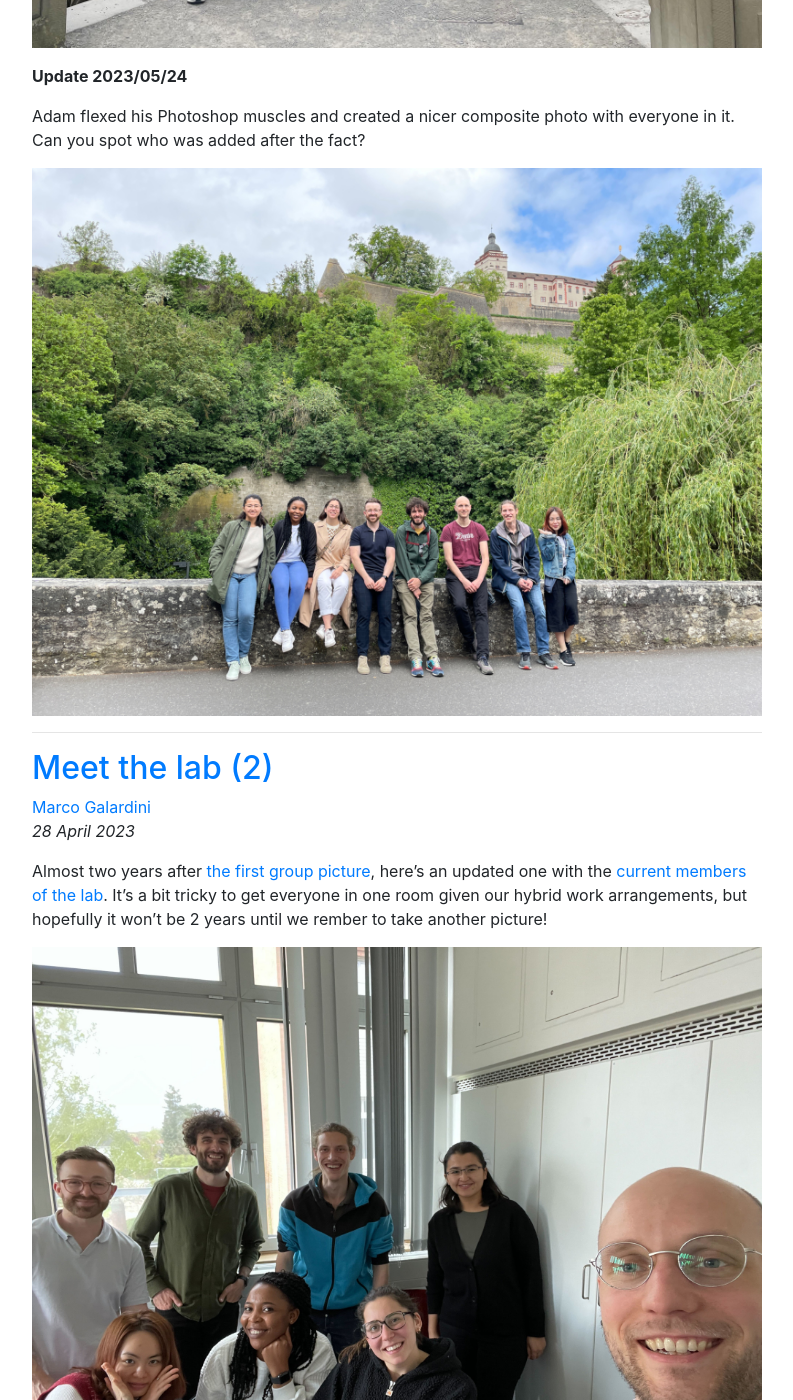
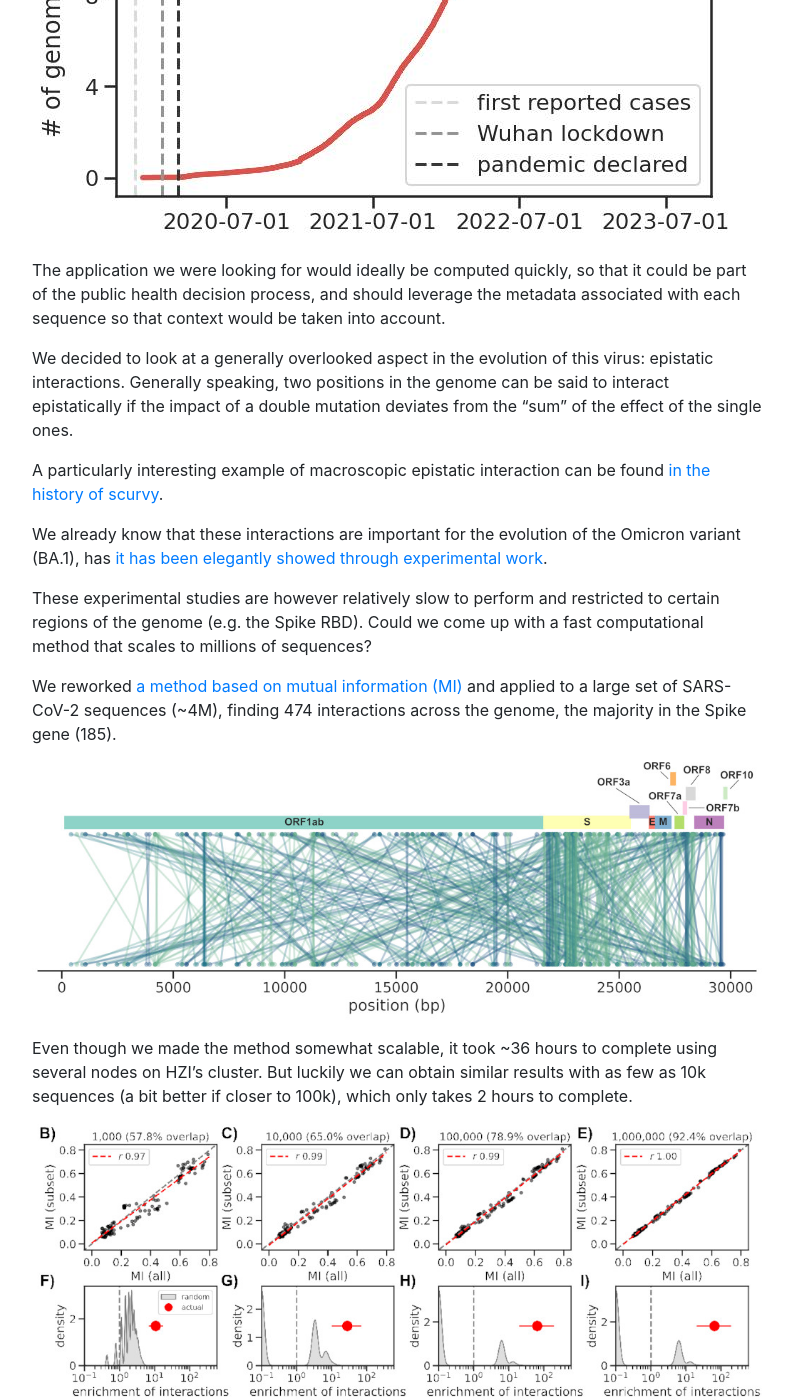
Before and after one commit to microbial-pangenomes-lab/microbial-pangenomes-lab.github.io, a Jekyll site: the page built from news/index.html, in a window 1280 px wide and 1400 px high, scrolled down 770 px. Shown: the whole window, without its empty margins (53-846 px from the left). Built offline with Jekyll 4.4.1, drawn with Linux system fonts in a browser that asks for light colours; nearby versions of some CDN libraries; the list of posts is cut into pages by our own code; comment, search, counter and statistics services are not loaded; some of the changed text lies outside the part shown.

Commit message:
New preprint just dropped

```diff
--- a/_data/publications.yml
+++ b/_data/publications.yml
@@ -45,6 +45,19 @@
 #       url: https://twitter.com/LifeHasOrder/status/1172327493451145218
 #     - name: Celebratory Tweetstorm by corresponding author First Surname
 #       url: https://twitter.com/mctucsf/status/1172334750205218816
+
+ - title: "Real-time identification of epistatic interactions in SARS-CoV-2 from large genome collections"
+   citation: "**Innocenti, G.**, & **Galardini, M.** (2023). Real-time identification of epistatic interactions in SARS-CoV-2 from large genome collections (p. 2023.08.22.554253). bioRxiv. doi.org/10.1101/2023.08.22.554253"
+   date: '202308'
+   image: '/static/img/news/20230823_interactions.jpg'
+   #pmid: '35324915'
+   #pmcid: 'PMC8946752'
+   biorxiv: '2023.08.22.554253'
+   links:
+     - name: Software repository
+       url: https://github.com/microbial-pangenomes-lab/2022_sarscov2_epistasis
+     - name: Summary blog post
+       url: "../2023/08/23/Making-the-most-out-of-genomic-epidemiology/"
 
  - title: "The bacterial genetic determinants of Escherichia coli capacity to cause bloodstream infections in humans"
    citation: "**Burgaya, J.**&#42;, Marin, J.&#42;, Royer, G., Condamine, B., Gachet, B., Clermont, O., Jaureguy, F., Burdet, C., Lefort, A., Lastours, V. de, Denamur, E.&#42;, **Galardini, M.**&#42;, Blanquart, F.&#42; (2023). The bacterial genetic determinants of Escherichia coli capacity to cause bloodstream infections in humans. PLOS Genetics, 19(8), e1010842."
--- /dev/null
+++ b/_posts/2023-08-23-Making-the-most-out-of-genomic-epidemiology.md
@@ -0,0 +1,80 @@
+---
+title: Making the most out of genomic epidemiology
+author: Marco Galardini
+short: mgalardini
+layout: post
+group: news
+---
+Even though the lab is focused on bacterial pathogens, we ([Marco]({{ site.url }}/members/#mgalardini) and [Gabriel](https://krebsforschung.meduniwien.ac.at/en/focus/tumor-biology/vogl-lab/forschungsgruppe/))
+took a look at the "2020 main character" pathogen, SARS-CoV-2, and just
+put out [a preprint on the topic of real-time identification of epistatic
+interactions](https://www.biorxiv.org/content/10.1101/2023.08.22.554253v1).
+
+A particularly interesting development during the pandemic has been the
+unprecedented amount of genome sequencing, and its use in very quickly
+developing diagnostics (e.g. PCR primers) and treatments (i.e. sequence-based
+vaccines and their updates).
+
+Other applications closer to our field of study are the [identification of
+virus variants with a fitness advantage](https://www.science.org/doi/10.1126/science.abm1208)
+and [predicting the impact of genetic variants on genes and viral fitness](https://www.biorxiv.org/content/10.1101/2023.01.30.526314v2).
+We asked ourselves: can we find another use for this genomic data?
+
+<img class="img-fluid" src="{{ site.url }}/static/img/news/20230823_gisaid.jpg" alt="Plot with the number of SARS-CoV-2 genomes in GISAID as a function of time">
+
+The application we were looking for would ideally be computed quickly, so that
+it could be part of the public health decision process, and should leverage
+the metadata associated with each sequence so that context would be taken into account.
+
+We decided to look at a generally overlooked aspect in the evolution of this virus:
+epistatic interactions. Generally speaking, two positions in the genome can be said to
+interact epistatically if the impact of a double mutation deviates from the "sum" of the
+effect of the single ones.
+
+A particularly interesting example of macroscopic epistatic interaction can be found [in the history
+of scurvy](https://idlewords.com/2010/03/scott_and_scurvy.htm).
+
+We already know that these interactions are important for the evolution of
+the Omicron variant (BA.1), has [it has been elegantly showed through
+experimental work](https://www.nature.com/articles/s41467-022-34506-z).
+
+These experimental studies are however relatively slow to perform and restricted to
+certain regions of the genome (e.g. the Spike RBD). Could we come up with a
+fast computational method that scales to millions of sequences?
+
+We reworked [a method based on mutual information (MI)](https://academic.oup.com/nar/article/47/18/e112/5541093) and applied to a large
+set of SARS-CoV-2 sequences (~4M), finding 474 interactions across the genome,
+the majority in the Spike gene (185).
+
+<img class="img-fluid" src="{{ site.url }}/static/img/news/20230823_interactions.jpg" alt="Predicted epistatic interactions across SARS-CoV-2 genome">
+
+Even though we made the method somewhat scalable, it took ~36 hours to complete
+using several nodes on HZI's cluster. But luckily we can obtain similar results
+with as few as 10k sequences (a bit better if closer to 100k), which only takes
+2 hours to complete.
+
+<img class="img-fluid" src="{{ site.url }}/static/img/news/20230823_subsets.jpg" alt="Predicted epistatic interactions across SARS-CoV-2 genome">
+
+How do these interactions change over time, and how quickly can we spot known ones,
+such as those found in Omicron BA.1? We further modified the method to reduce the influence
+of older sequences and thus highlight emerging interactions.
+
+And indeed we were able to identify a cornerstone epistatic interaction in the Spike protein
+between residue 501 and 498 as early as 6 (!) Omicron sequences were present in the dataset,
+which speaks to the sensitivity of the method.
+
+<img class="img-fluid" src="{{ site.url }}/static/img/news/20230823_timeline.jpg" alt="Predicted Spike epistatic interactions across SARS-CoV-2 genome">
+
+The flip side of this sensitivity is that genomes with incorrect metadata (i.e. date)
+will make epistatic interactions appear at odd times, which was the case before we
+used [the excellent community resources put together by Emma Hodcroft](https://covariants.org/faq).
+
+<img class="img-fluid" src="{{ site.url }}/static/img/news/20230823_metadata.jpg" alt="Predicted Spike epistatic interactions including artifacts">
+
+We hope this work demonstrates that pathogen genomic sequencing is here to stay,
+as the data can be used to generate many useful predictions that can in turn guide
+public health decisions.
+
+This work was started during the first lockdown, but it was significantly advanced by
+Gabriel Innocenti, who was supported first by a [FEMS research and training grant](https://fems-microbiology.org/about_fems/network-and-activities/grants/fems-research-grants/)
+and then [by RESIST](https://www.resist-cluster.de/en/). A real pleasure to work with him!
```
Also changed, not shown: static/img/news/20230823_gisaid.jpg (added), static/img/news/20230823_interactions.jpg (added), static/img/news/20230823_metadata.jpg (added), static/img/news/20230823_subsets.jpg (added), static/img/news/20230823_timeline.jpg (added).
